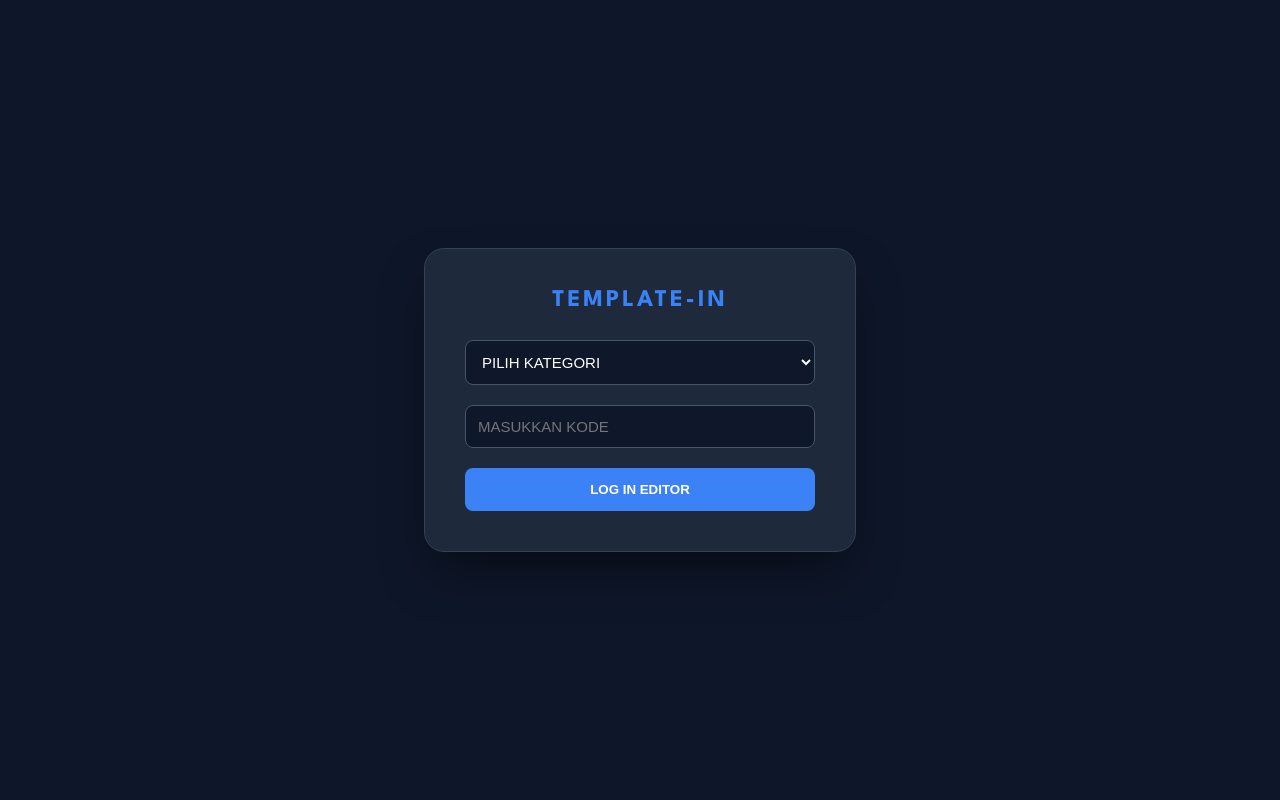
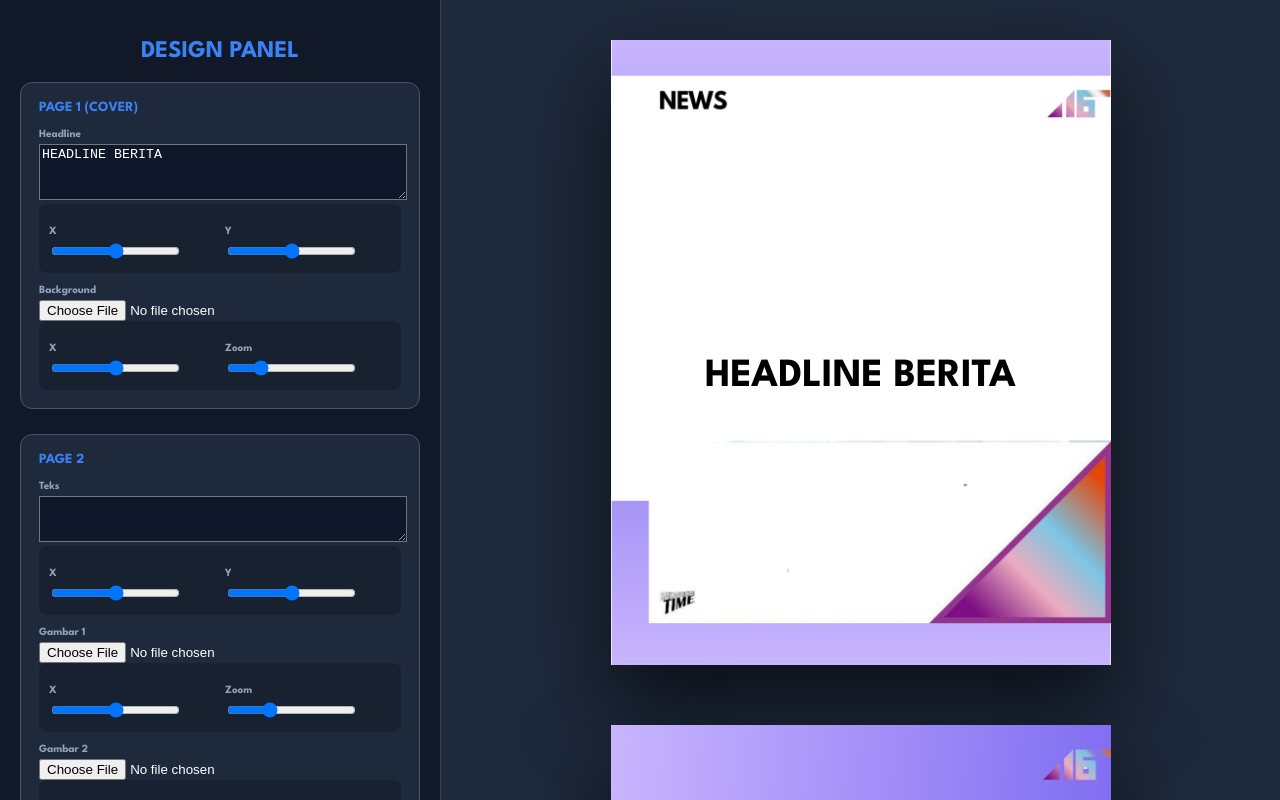
Before and after one commit to re-saishun/template-in, a plain HTML site: page index.html in a window 1280 px wide. Both pictures are taken after a click on the button "LOG IN EDITOR". Drawn offline with nearby package versions, Linux system fonts and the light colour scheme.

Commit message:
Update index.html

```diff
--- a/index.html
+++ b/index.html
@@ -2,7 +2,7 @@
 <html lang="id">
 <head>
     <meta charset="UTF-8">
-    <title>TEMPLATE-IN | Professional Editor</title>
+    <title>TEMPLATE-IN | Fixed Editor</title>
     <link href="https://fonts.googleapis.com/css2?family=League+Spartan:wght@400;700&display=swap" rel="stylesheet">
     <script src="https://cdnjs.cloudflare.com/ajax/libs/html2canvas/1.4.1/html2canvas.min.js"></script>
     <script src="https://cdnjs.cloudflare.com/ajax/libs/jspdf/2.5.1/jspdf.umd.min.js"></script>
@@ -10,42 +10,32 @@
         :root { --primary: #3b82f6; --bg: #0f172a; --card: #1e293b; }
         body { margin: 0; font-family: 'League Spartan', sans-serif; background: var(--bg); color: white; display: flex; height: 100vh; overflow: hidden; }
 
-        /* AUTH MODAL */
-        #auth-overlay {
-            position: fixed; top: 0; left: 0; width: 100%; height: 100%;
-            background: rgba(15, 23, 42, 0.98); backdrop-filter: blur(20px);
-            display: flex; justify-content: center; align-items: center; z-index: 9999;
-        }
-        .modal { background: var(--card); padding: 40px; border-radius: 20px; width: 350px; text-align: center; border: 1px solid #334155; box-shadow: 0 25px 50px -12px rgba(0, 0, 0, 0.5); }
-        .modal h2 { margin-top: 0; letter-spacing: 3px; color: var(--primary); }
-        .modal select, .modal input { width: 100%; padding: 12px; margin: 10px 0; border-radius: 8px; border: 1px solid #475569; background: #0f172a; color: white; box-sizing: border-box; font-size: 15px; }
-        .modal button { width: 100%; padding: 14px; background: var(--primary); color: white; border: none; border-radius: 8px; cursor: pointer; font-weight: bold; margin-top: 10px; transition: 0.3s; }
-        .modal button:hover { background: #2563eb; }
+        #auth-overlay { position: fixed; inset: 0; background: rgba(15, 23, 42, 0.98); backdrop-filter: blur(20px); display: flex; justify-content: center; align-items: center; z-index: 9999; }
+        .modal { background: var(--card); padding: 40px; border-radius: 20px; width: 350px; text-align: center; border: 1px solid #334155; }
+        .modal select, .modal input { width: 100%; padding: 12px; margin: 10px 0; border-radius: 8px; border: 1px solid #475569; background: #0f172a; color: white; }
+        .modal button { width: 100%; padding: 14px; background: var(--primary); color: white; border: none; border-radius: 8px; cursor: pointer; font-weight: bold; }
 
-        /* MAIN APP */
         #main-app { display: none; width: 100%; height: 100vh; }
-        .sidebar { width: 400px; background: #111827; padding: 20px; overflow-y: auto; border-right: 1px solid #334155; display: flex; flex-direction: column; }
-        .preview-container { flex: 1; padding: 40px; overflow-y: auto; display: flex; flex-direction: column; align-items: center; gap: 60px; background: #1e293b; scroll-behavior: smooth; }
+        .sidebar { width: 400px; background: #111827; padding: 20px; overflow-y: auto; border-right: 1px solid #334155; }
+        .preview-container { flex: 1; padding: 40px; overflow-y: auto; display: flex; flex-direction: column; align-items: center; gap: 60px; background: #1e293b; }
 
-        /* CONTROLS */
         .control-group { background: var(--card); padding: 18px; border-radius: 12px; margin-bottom: 25px; border: 1px solid #475569; }
-        h3 { margin: 0 0 15px 0; font-size: 14px; color: var(--primary); text-transform: uppercase; letter-spacing: 1px; }
+        h3 { margin: 0 0 15px 0; font-size: 14px; color: var(--primary); text-transform: uppercase; }
         label { display: block; margin: 12px 0 5px; font-size: 11px; color: #94a3b8; font-weight: bold; }
-        input[type="range"] { width: 100%; margin: 5px 0; }
-        .grid-control { display: grid; grid-template-columns: 1fr 1fr; gap: 10px; background: rgba(0,0,0,0.2); padding: 10px; border-radius: 8px; margin-top: 5px; }
+        .grid-control { display: grid; grid-template-columns: 1fr 1fr; gap: 10px; background: rgba(0,0,0,0.2); padding: 10px; border-radius: 8px; }
 
-        /* CANVAS */
-        .page-wrapper { position: relative; box-shadow: 0 40px 80px rgba(0,0,0,0.6); background: white; line-height: 0; display: inline-block; transition: transform 0.3s; }
-        .template-frame { position: relative; z-index: 2; display: block; max-width: 550px; height: auto; pointer-events: none; }
-        .user-bg-layer { position: absolute; top: 0; left: 0; z-index: 1; width: 100%; height: 100%; overflow: hidden; }
-        .transform-layer { position: absolute; transform-origin: center; transition: none; pointer-events: none; }
-        .content-layer { position: absolute; top: 0; left: 0; width: 100%; height: 100%; z-index: 3; pointer-events: none; line-height: normal; overflow: hidden; }
+        .page-wrapper { position: relative; box-shadow: 0 40px 80px rgba(0,0,0,0.6); background: white; line-height: 0; display: inline-block; }
+        .template-frame { position: relative; z-index: 2; display: block; width: 500px; height: auto; pointer-events: none; }
 
-        .headline-text { position: absolute; width: 100%; text-align: center; color: black; font-weight: 700; text-transform: uppercase; transform-origin: center; }
+        .layer { position: absolute; inset: 0; pointer-events: none; overflow: hidden; }
+        .img-layer { z-index: 1; }
+        .text-layer { z-index: 3; }
 
-        /* ACTION BUTTONS */
-        .btn-add { background: #10b981; color: white; padding: 15px; border-radius: 10px; font-weight: bold; cursor: pointer; border: none; margin-bottom: 15px; font-size: 14px; }
-        .btn-export { background: var(--primary); color: white; padding: 15px; border: none; border-radius: 10px; cursor: pointer; font-weight: bold; margin-bottom: 8px; }
+        .transform-layer { position: absolute; left: 50%; top: 50%; transform: translate(-50%, -50%); transform-origin: center; display: none; }
+        .headline-text { position: absolute; width: 100%; text-align: center; color: black; font-weight: 700; transform-origin: center; line-height: 1.2; }
+
+        .btn-add { background: #10b981; color: white; padding: 15px; border-radius: 10px; font-weight: bold; cursor: pointer; border: none; width: 100%; margin-bottom: 10px; }
+        .btn-export { background: var(--primary); color: white; padding: 15px; border: none; border-radius: 10px; cursor: pointer; font-weight: bold; width: 100%; margin-bottom: 8px; }
     </style>
 </head>
 <body>
@@ -54,108 +44,75 @@
     <div class="modal">
         <h2>TEMPLATE-IN</h2>
         <select id="auth-category">
-            <option value="">PILIH KATEGORI</option>
             <option value="NEWS">NEWS</option>
         </select>
-        <input type="password" id="auth-code" placeholder="MASUKKAN KODE">
+        <input type="password" id="auth-code" placeholder="KODE AKSES">
         <button onclick="checkAccess()">LOG IN EDITOR</button>
     </div>
 </div>
 
 <div id="main-app">
     <div class="sidebar">
-        <h2 style="text-align:center; color:var(--primary); margin-bottom: 30px;">DESIGN PANEL</h2>
-
+        <h2 style="text-align:center; color:var(--primary);">DESIGN PANEL</h2>
         <div id="sidebar-controls">
             <div class="control-group">
                 <h3>PAGE 1 (COVER)</h3>
-                <label>Headline Teks</label>
-                <textarea id="in-h1-text" oninput="updateText('view-h1-text', this.value)" style="width:100%; height:60px; background:#0f172a; color:white; border:1px solid #475569; padding:8px;">HEADLINE BERITA</textarea>
-
-                <label>Kontrol Letak Teks</label>
+                <label>Headline</label>
+                <textarea oninput="updateText('v-p1-t', this.value)" style="width:100%; height:50px; background:#0f172a; color:white;">HEADLINE BERITA</textarea>
                 <div class="grid-control">
-                    <div><label>X</label><input type="range" id="tx-h1" min="-800" max="800" value="0" oninput="textXform('view-h1-text', 'h1')"></div>
-                    <div><label>Y</label><input type="range" id="ty-h1" min="-800" max="800" value="0" oninput="textXform('view-h1-text', 'h1')"></div>
-                    <div><label>Zoom</label><input type="range" id="tz-h1" min="10" max="400" value="100" oninput="textXform('view-h1-text', 'h1')"></div>
-                    <div><label>Rotasi</label><input type="range" id="tr-h1" min="-180" max="180" value="0" oninput="textXform('view-h1-text', 'h1')"></div>
+                    <div><label>X</label><input type="range" id="tx-p1" min="-500" max="500" value="0" oninput="sync('text', 'v-p1-t', 'p1')"></div>
+                    <div><label>Y</label><input type="range" id="ty-p1" min="-500" max="500" value="0" oninput="sync('text', 'v-p1-t', 'p1')"></div>
                 </div>
-
-                <label>Gambar Belakang (PNG Transparent)</label>
-                <input type="file" onchange="updateImage(this, 'view-h1-bg')">
+                <label>Background</label>
+                <input type="file" onchange="updateImage(this, 'v-p1-i1')">
                 <div class="grid-control">
-                    <div><label>X</label><input type="range" id="x-h1" min="-1000" max="1000" value="0" oninput="imgXform('view-h1-bg', 'h1')"></div>
-                    <div><label>Y</label><input type="range" id="y-h1" min="-1000" max="1000" value="0" oninput="imgXform('view-h1-bg', 'h1')"></div>
-                    <div><label>Zoom</label><input type="range" id="z-h1" min="10" max="500" value="100" oninput="imgXform('view-h1-bg', 'h1')"></div>
-                    <div><label>Rotasi</label><input type="range" id="r-h1" min="-180" max="180" value="0" oninput="imgXform('view-h1-bg', 'h1')"></div>
+                    <div><label>X</label><input type="range" id="x-p1-i1" min="-600" max="600" value="0" oninput="sync('img', 'v-p1-i1', 'p1-i1')"></div>
+                    <div><label>Zoom</label><input type="range" id="z-p1-i1" min="10" max="400" value="100" oninput="sync('img', 'v-p1-i1', 'p1-i1')"></div>
                 </div>
             </div>
-
-            <div id="page-controls-container"></div>
+            <div id="dynamic-controls"></div>
         </div>
-
         <button class="btn-add" onclick="addNewPage()">+ TAMBAH HALAMAN</button>
-        <button class="btn-export" onclick="exportPDF()">DOWNLOAD PDF (A4)</button>
-        <button class="btn-export" style="background:#6366f1" onclick="exportPNG()">DOWNLOAD PNG (ZIP BATCH)</button>
+        <button class="btn-export" onclick="exportPDF()">DOWNLOAD PDF</button>
     </div>
 
     <div class="preview-container" id="preview-list">
         <div class="page-wrapper" id="page-1">
-            <div class="user-bg-layer">
-                <img id="view-h1-bg" class="transform-layer" style="left:50%; top:50%; transform: translate(-50%, -50%);">
-            </div>
+            <div class="layer img-layer"><img id="v-p1-i1" class="transform-layer" style="width:100%"></div>
             <img src="template/news1.png" class="template-frame">
-            <div class="content-layer">
-                <div id="view-h1-text" class="headline-text" style="top:50%; left:0; font-size:40px;">HEADLINE BERITA</div>
-            </div>
+            <div class="layer text-layer"><div id="v-p1-t" class="headline-text" style="top:50%; font-size:40px;">HEADLINE BERITA</div></div>
         </div>
     </div>
 </div>
 
 <script>
-    let pageCount = 1; // Mulai dari 1, Page 2 & 3 akan di-generate otomatis
-    let configData = null;
-
-    // Load Config dari JSON
-    fetch('config.json')
-        .then(response => response.json())
-        .then(data => configData = data)
-        .catch(err => console.error("Gagal memuat config.json", err));
+    let pageCount = 1;
 
     function checkAccess() {
-        const cat = document.getElementById('auth-category').value;
-        const code = document.getElementById('auth-code').value;
-
-        const found = configData.templates.find(t => t.category === cat && t.code === code);
-
-        if(found) {
-            document.getElementById('auth-overlay').style.display = 'none';
-            document.getElementById('main-app').style.display = 'flex';
-            // Auto generate Page 2 & 3
-            addNewPage(); // Jadi Page 2
-            addNewPage(); // Jadi Page 3
-        } else {
-            alert("Kombinasi Kategori & Kode Salah!");
-        }
+        // Simple Bypass untuk demo, ganti dengan logic fetch jika perlu
+        document.getElementById('auth-overlay').style.display = 'none';
+        document.getElementById('main-app').style.display = 'flex';
+        addNewPage(); addNewPage();
     }
 
-    // Fungsi Transformasi Teks (Pusat di Tengah)
-    function textXform(id, pref) {
-        const x = document.getElementById(`tx-${pref}`).value;
-        const y = document.getElementById(`ty-${pref}`).value;
-        const z = document.getElementById(`tz-${pref}`).value / 100;
-        const r = document.getElementById(`tr-${pref}`).value;
-        const el = document.getElementById(id);
-        if(el) el.style.transform = `translate(${x}px, ${y}px) scale(${z}) rotate(${r}deg)`;
-    }
+    // FUNGSI SINKRONISASI UNIVERSAL (FIXED)
+    function sync(type, targetId, prefix) {
+        const el = document.getElementById(targetId);
+        if(!el) return;
 
-    // Fungsi Transformasi Gambar (Pusat di Tengah)
-    function imgXform(id, pref) {
-        const x = document.getElementById(`x-${pref}`).value;
-        const y = document.getElementById(`y-${pref}`).value;
-        const z = document.getElementById(`z-${pref}`).value / 100;
-        const r = document.getElementById(`r-${pref}`).value;
-        const img = document.getElementById(id);
-        if(img) img.style.transform = `translate(-50%, -50%) translate(${x}px, ${y}px) scale(${z}) rotate(${r}deg)`;
+        if(type === 'text') {
+            const x = document.getElementById(`tx-${prefix}`).value;
+            const y = document.getElementById(`ty-${prefix}`).value;
+            const z = document.getElementById(`tz-${prefix}`) ? document.getElementById(`tz-${prefix}`).value / 100 : 1;
+            el.style.transform = `translate(${x}px, ${y}px) scale(${z})`;
+        } else {
+            const x = document.getElementById(`x-${prefix}`).value;
+            const y = document.getElementById(`y-${prefix}`).value;
+            const z = document.getElementById(`z-${prefix}`).value / 100;
+            const r = document.getElementById(`r-${prefix}`) ? document.getElementById(`r-${prefix}`).value : 0;
+            // Penting: translate(-50%, -50%) harus ada di depan agar tetap center
+            el.style.transform = `translate(-50%, -50%) translate(${x}px, ${y}px) scale(${z}) rotate(${r}deg)`;
+        }
     }
 
     function updateImage(input, targetId) {
@@ -164,8 +121,7 @@
             reader.onload = (e) => {
                 const img = document.getElementById(targetId);
                 img.src = e.target.result;
-                img.style.left = "50%";
-                img.style.top = "50%";
+                img.style.display = "block";
             };
             reader.readAsDataURL(input.files[0]);
         }
@@ -181,47 +137,44 @@
         const pNum = pageCount;
         const template = (pNum % 2 === 0) ? 'news2.jpg' : 'news3.jpg';
 
-        // Buat Control di Sidebar
+        // Sidebar Control Dinamis
         const ctrl = document.createElement('div');
         ctrl.className = 'control-group';
         ctrl.innerHTML = `
             <h3>PAGE ${pNum}</h3>
-            <label>Narasi Teks</label>
-            <textarea id="in-p${pNum}-text" oninput="updateText('view-p${pNum}-text', this.value)" style="width:100%; height:50px; background:#0f172a; color:white; border:1px solid #475569;"></textarea>
-
+            <label>Teks</label>
+            <textarea oninput="updateText('v-p${pNum}-t', this.value)" style="width:100%; height:40px; background:#0f172a; color:white;"></textarea>
             <div class="grid-control">
-                <div><label>X</label><input type="range" id="tx-p${pNum}" min="-800" max="800" value="0" oninput="textXform('view-p${pNum}-text', 'p${pNum}')"></div>
-                <div><label>Y</label><input type="range" id="ty-p${pNum}" min="-800" max="800" value="0" oninput="textXform('view-p${pNum}-text', 'p${pNum}')"></div>
+                <div><label>X</label><input type="range" id="tx-p${pNum}" min="-400" max="400" value="0" oninput="sync('text', 'v-p${pNum}-t', 'p${pNum}')"></div>
+                <div><label>Y</label><input type="range" id="ty-p${pNum}" min="-400" max="400" value="0" oninput="sync('text', 'v-p${pNum}-t', 'p${pNum}')"></div>
             </div>
-
             <label>Gambar 1</label>
-            <input type="file" onchange="updateImage(this, 'view-p${pNum}-img1')">
+            <input type="file" onchange="updateImage(this, 'v-p${pNum}-i1')">
             <div class="grid-control">
-                <div><label>X</label><input type="range" id="x-p${pNum}i1" min="-1000" max="1000" value="0" oninput="imgXform('view-p${pNum}-img1', 'p${pNum}i1')"></div>
-                <div><label>Y</label><input type="range" id="y-p${pNum}i1" min="-1000" max="1000" value="0" oninput="imgXform('view-p${pNum}-img1', 'p${pNum}i1')"></div>
-                <div><label>Zoom</label><input type="range" id="z-p${pNum}i1" min="10" max="400" value="100" oninput="imgXform('view-p${pNum}-img1', 'p${pNum}i1')"></div>
+                <div><label>X</label><input type="range" id="x-p${pNum}-i1" min="-500" max="500" value="0" oninput="sync('img', 'v-p${pNum}-i1', 'p${pNum}-i1')"></div>
+                <div><label>Zoom</label><input type="range" id="z-p${pNum}-i1" min="10" max="300" value="100" oninput="sync('img', 'v-p${pNum}-i1', 'p${pNum}-i1')"></div>
             </div>
-
             <label>Gambar 2</label>
-            <input type="file" onchange="updateImage(this, 'view-p${pNum}-img2')">
+            <input type="file" onchange="updateImage(this, 'v-p${pNum}-i2')">
             <div class="grid-control">
-                <div><label>X</label><input type="range" id="x-p${pNum}i2" min="-1000" max="1000" value="0" oninput="imgXform('view-p${pNum}-img2', 'p${pNum}i2')"></div>
-                <div><label>Y</label><input type="range" id="y-p${pNum}i2" min="-1000" max="1000" value="0" oninput="imgXform('view-p${pNum}-img2', 'p${pNum}i2')"></div>
-                <div><label>Zoom</label><input type="range" id="z-p${pNum}i2" min="10" max="400" value="100" oninput="imgXform('view-p${pNum}-img2', 'p${pNum}i2')"></div>
+                <div><label>X</label><input type="range" id="x-p${pNum}-i2" min="-500" max="500" value="0" oninput="sync('img', 'v-p${pNum}-i2', 'p${pNum}-i2')"></div>
+                <div><label>Zoom</label><input type="range" id="z-p${pNum}-i2" min="10" max="300" value="100" oninput="sync('img', 'v-p${pNum}-i2', 'p${pNum}-i2')"></div>
             </div>
         `;
-        document.getElementById('page-controls-container').appendChild(ctrl);
+        document.getElementById('dynamic-controls').appendChild(ctrl);
 
-        // Buat Preview di Kanan
+        // Preview Dinamis
         const wrap = document.createElement('div');
         wrap.className = 'page-wrapper';
         wrap.id = `page-${pNum}`;
         wrap.innerHTML = `
+            <div class="layer img-layer">
+                <img id="v-p${pNum}-i1" class="transform-layer" style="width:40%">
+                <img id="v-p${pNum}-i2" class="transform-layer" style="width:40%">
+            </div>
             <img src="template/${template}" class="template-frame">
-            <div class="content-layer">
-                <div id="view-p${pNum}-text" class="headline-text" style="top:20%; left:0; color:black; font-size:18px; padding:0 40px; text-transform:none;"></div>
-                <img id="view-p${pNum}-img1" class="transform-layer" style="width:30%; left:50%; top:50%;">
-                <img id="view-p${pNum}-img2" class="transform-layer" style="width:30%; left:50%; top:50%;">
+            <div class="layer text-layer">
+                <div id="v-p${pNum}-t" class="headline-text" style="top:20%; font-size:18px; padding:0 30px; color:black;"></div>
             </div>
         `;
         document.getElementById('preview-list').appendChild(wrap);
@@ -235,17 +188,7 @@
             if(i > 1) pdf.addPage();
             pdf.addImage(canvas.toDataURL('image/jpeg', 0.9), 'JPEG', 0, 0, 210, 297);
         }
-        pdf.save('Design_Result.pdf');
-    }
-
-    async function exportPNG() {
-        for(let i=1; i<=pageCount; i++) {
-            const canvas = await html2canvas(document.getElementById(`page-${i}`), {scale: 2});
-            const link = document.createElement('a');
-            link.download = `Page-${i}.png`;
-            link.href = canvas.toDataURL();
-            link.click();
-        }
+        pdf.save('Sakatimes_Design.pdf');
     }
 </script>
 
```
